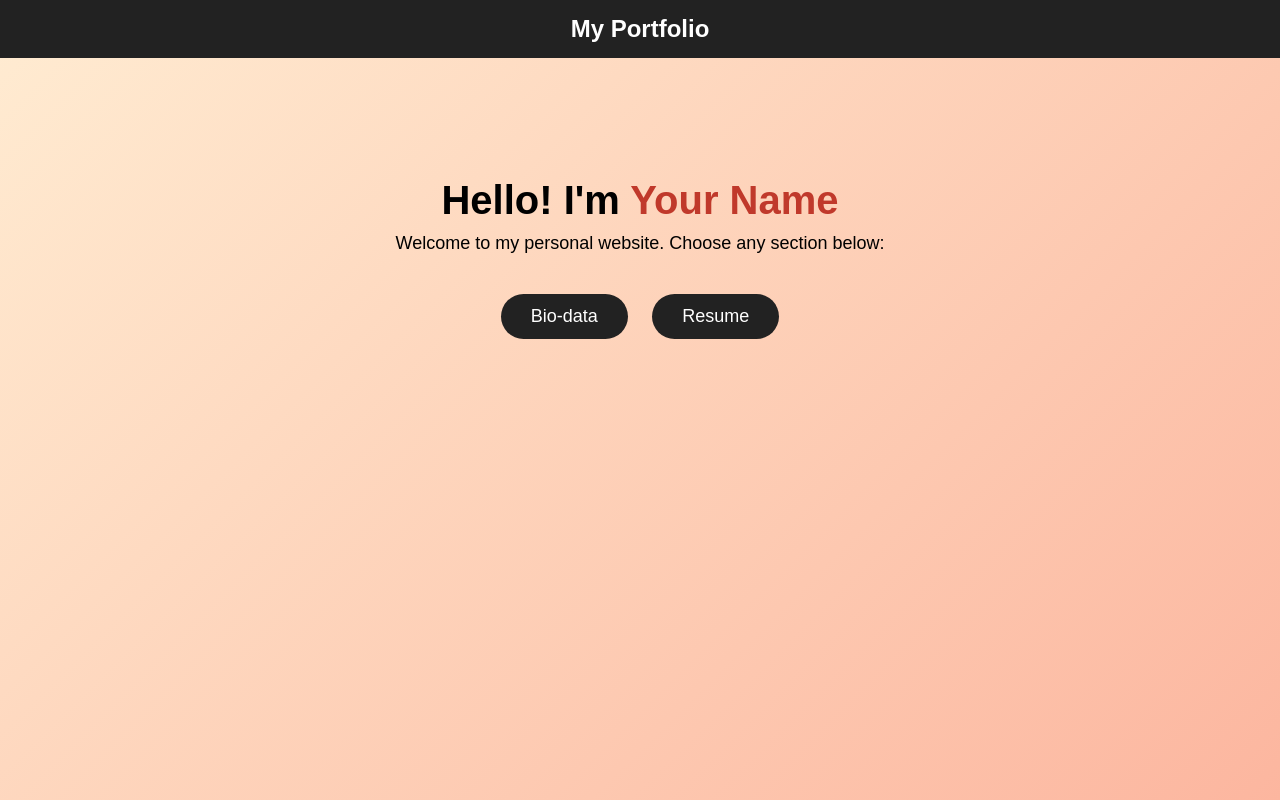
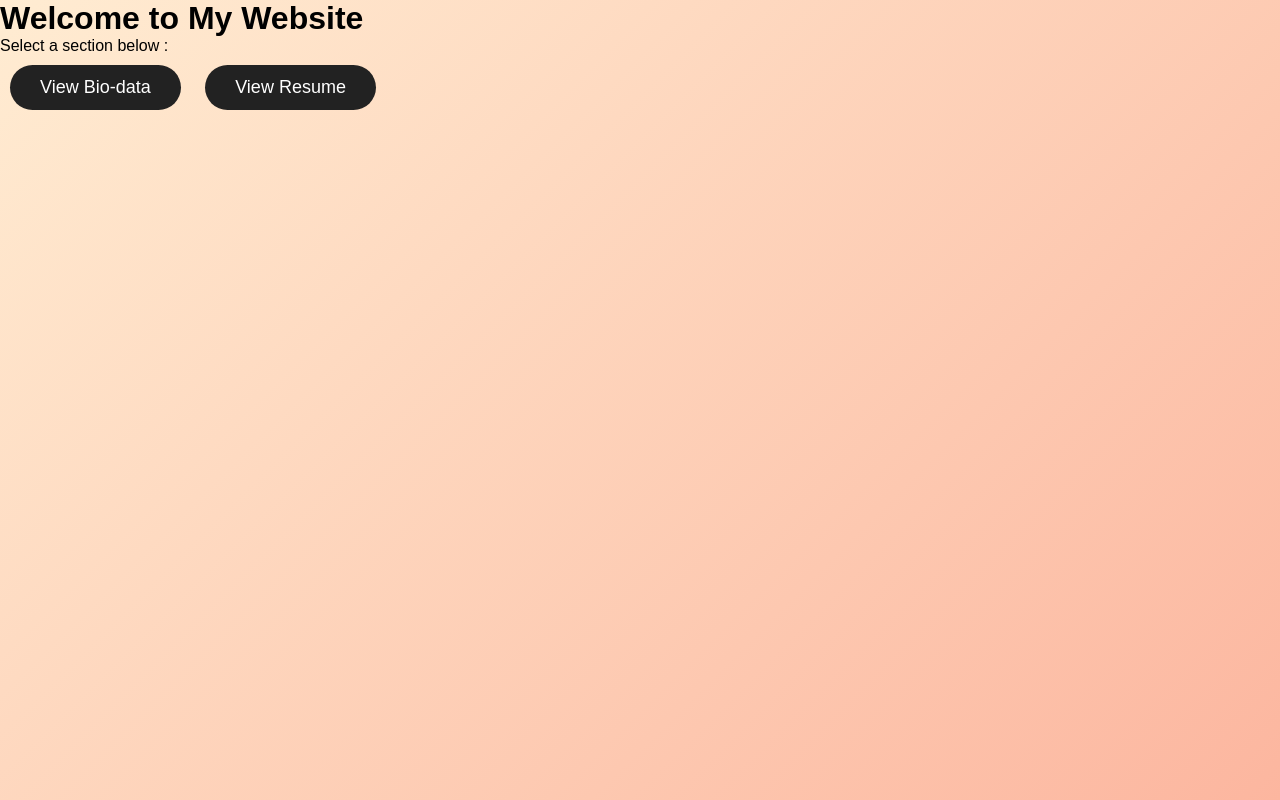
Before and after one commit to manasab660-blip/my-website, a plain HTML site: page index.html in a window 1280 px wide. Drawn offline with Linux system fonts and the light colour scheme.

Commit message:
Update index.html

```diff
--- a/index.html
+++ b/index.html
@@ -2,25 +2,20 @@
 <html lang="en">
 <head>
     <meta charset="UTF-8">
-    <meta name="viewport" content="width=device-width, initial-scale=1.0">
-    <title>My Personal Website</title>
+    <title>My Website</title>
     <link rel="stylesheet" href="style.css">
 </head>
 <body>
 
-    <nav class="navbar">
-        <h2 class="logo">My Portfolio</h2>
-    </nav>
+<div class="header">
+    <h1>Welcome to My Website</h1>
+    <p>Select a section below :</p>
+</div>
 
-    <section class="hero">
-        <h1>Hello! I'm <span>Your Name</span></h1>
-        <p>Welcome to my personal website. Choose any section below:</p>
-
-        <div class="btn-box">
-            <a href="biodata.html" class="btn">Bio-data</a>
-            <a href="resume.html" class="btn">Resume</a>
-        </div>
-    </section>
+<div class="container">
+    <a href="biodata.html" class="btn">View Bio-data</a>
+    <a href="resume.html" class="btn">View Resume</a>
+</div>
 
 </body>
 </html>
```
